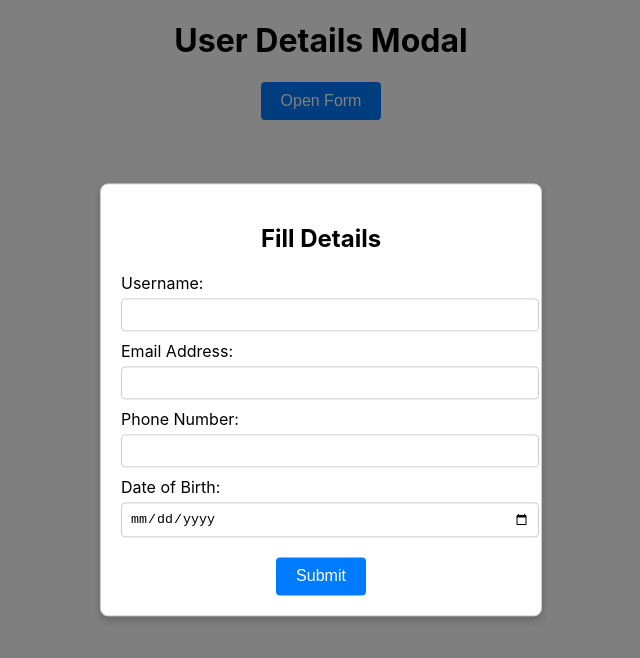
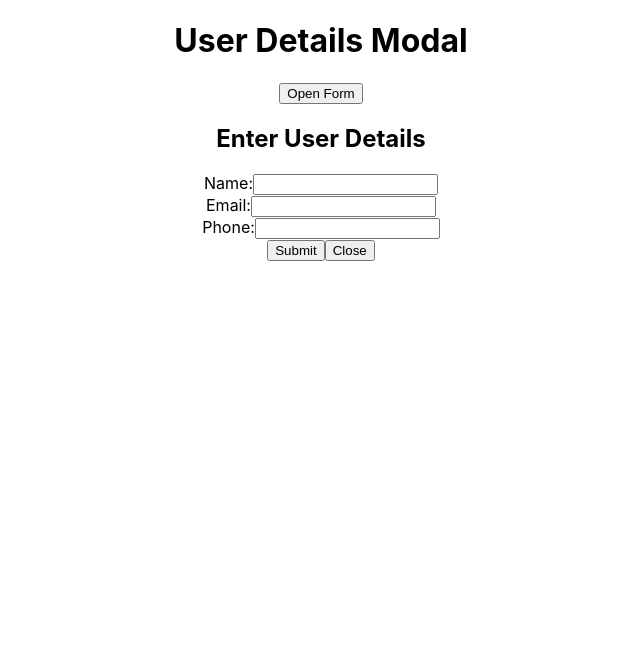
Before and after one commit to iamanjali/xmodal, a React (Create React App) app: page / in a window 1280 px wide. Both pictures are taken after a click on the button "Open Form". Shown: the top 658 px of the page, without its empty margins (319-959 px from the left). Built offline with nearby package versions, Linux system fonts and the light colour scheme.

Commit message:
Updated xmodal

```diff
--- a/src/Components/Home.jsx
+++ b/src/Components/Home.jsx
@@ -1,245 +1,245 @@
+import React, { useState } from "react";
+
+function Home() {
+  const [clicked, setClicked] = useState(false);
+
+  const handleButton = () => {
+    setClicked(!clicked);
+  };
+
+  return (
+    <div>
+      <h1>User Details Modal</h1>
+      <button onClick={handleButton}>Open Form</button>
+
+      {clicked && (
+        <div className="modal">
+          <div className="modal-content">
+            <h2>Enter User Details</h2>
+            <form>
+              <div>
+                <label htmlFor="name">Name:</label>
+                <input type="text" id="name" name="name" required />
+              </div>
+              <div>
+                <label htmlFor="email">Email:</label>
+                <input type="email" id="email" name="email" required />
+              </div>
+              <div>
+                <label htmlFor="phone">Phone:</label>
+                <input type="tel" id="phone" name="phone" required />
+              </div>
+              <div>
+                <button type="submit">Submit</button>
+                <button type="button" onClick={handleButton}>
+                  Close
+                </button>
+              </div>
+            </form>
+          </div>
+        </div>
+      )}
+
+    </div>
+  );
+}
+
+export default Home;
+
 // import React, { useState } from "react";
+// import Modal from "react-modal";
+
+// Modal.setAppElement("#root");
 
 // function Home() {
-//   const [clicked, setClicked] = useState(false);
+//   const [modalIsOpen, setModalIsOpen] = useState(false);
+//   const [formData, setFormData] = useState({
+//     username: "",
+//     email: "",
+//     phone: "",
+//     dob: "",
+//   });
 
-//   const handleButton = () => {
-//     setClicked(!clicked);
+//   const handleChange = (e) => {
+//     setFormData({ ...formData, [e.target.name]: e.target.value });
+//   };
+
+//   const handleSubmit = (e) => {
+//     e.preventDefault();
+//     const { username, email, phone, dob } = formData;
+
+//     // Validation
+//     if (!username || !email || !phone || !dob) {
+//       alert("All fields are required.");
+//       return;
+//     }
+
+//     if (!/^\d{10}$/.test(phone)) {
+//       alert("Invalid phone number. Please enter a 10-digit phone number.");
+//       return;
+//     }
+
+//     const currentDate = new Date();
+//     const enteredDate = new Date(dob);
+
+//     if (enteredDate > currentDate) {
+//       alert("Invalid date of birth. Please select a valid past date.");
+//       return;
+//     }
+
+//     // If all validations pass
+//     alert("Form submitted successfully!");
+//     setModalIsOpen(false);
+//   };
+
+//   const openModal = () => {
+//     setModalIsOpen(true);
+//   };
+
+//   const closeModal = () => {
+//     setModalIsOpen(false);
 //   };
 
 //   return (
-//     <div>
-//       <h1>User Details Modal</h1>
-//       <button onClick={handleButton}>Open Form</button>
+//     <div className="modal">
+//       <h1 style={{ textAlign: "center" }}>User Details Modal</h1>
+//       <div style={{ textAlign: "center", marginTop: "20px" }} className="modal-content">
+//         <button
+//           style={{
+//             padding: "10px 20px",
+//             fontSize: "16px",
+//             borderRadius: "4px",
+//             backgroundColor: "#007bff",
+//             color: "white",
+//             border: "none",
+//             cursor: "pointer",
+//           }}
+//           onClick={openModal}
+//         >
+//           Open Form
+//         </button>
+//       </div>
 
-//       {clicked && (
-//         <div>
-//           <div>
-//             <h2>Enter User Details</h2>
-//             <form>
-//               <div>
-//                 <label htmlFor="name">Name:</label>
-//                 <input type="text" id="name" name="name" required />
-//               </div>
-//               <div>
-//                 <label htmlFor="email">Email:</label>
-//                 <input type="email" id="email" name="email" required />
-//               </div>
-//               <div>
-//                 <label htmlFor="phone">Phone:</label>
-//                 <input type="tel" id="phone" name="phone" required />
-//               </div>
-//               <div>
-//                 <button type="submit">Submit</button>
-//                 <button type="button" onClick={handleButton}>
-//                   Close
-//                 </button>
-//               </div>
-//             </form>
+//       <Modal
+//         isOpen={modalIsOpen}
+//         onRequestClose={() => setModalIsOpen(false)}
+//         contentLabel="User Details Form"
+//         style={{
+//           overlay: {
+//             backgroundColor: "rgba(0, 0, 0, 0.5)",
+//           },
+//           content: {
+//             top: "50%",
+//             left: "50%",
+//             right: "auto",
+//             bottom: "auto",
+//             marginRight: "-50%",
+//             transform: "translate(-50%, -50%)",
+//             padding: "20px",
+//             borderRadius: "8px",
+//             boxShadow: "0 4px 8px rgba(0, 0, 0, 0.2)",
+//             width: "400px",
+//           },
+//         }}
+//       >
+//         <h2 style={{ textAlign: "center", marginBottom: "20px" }}>Fill Details</h2>
+//         <form onSubmit={handleSubmit}>
+//           <div style={{ marginBottom: "10px" }}>
+//             <label htmlFor="username" style={{ display: "block", marginBottom: "5px" }}>
+//               Username:
+//             </label>
+//             <input
+//               type="text"
+//               id="username"
+//               name="username"
+//               value={formData.username}
+//               onChange={handleChange}
+//               style={{
+//                 width: "100%",
+//                 padding: "8px",
+//                 borderRadius: "4px",
+//                 border: "1px solid #ccc",
+//               }}
+//               required
+//             />
 //           </div>
-//         </div>
-//       )}
-
+//           <div style={{ marginBottom: "10px" }}>
+//             <label htmlFor="email" style={{ display: "block", marginBottom: "5px" }}>
+//               Email Address:
+//             </label>
+//             <input
+//               type="email"
+//               id="email"
+//               name="email"
+//               value={formData.email}
+//               onChange={handleChange}
+//               style={{
+//                 width: "100%",
+//                 padding: "8px",
+//                 borderRadius: "4px",
+//                 border: "1px solid #ccc",
+//               }}
+//               required
+//             />
+//           </div>
+//           <div style={{ marginBottom: "10px" }}>
+//             <label htmlFor="phone" style={{ display: "block", marginBottom: "5px" }}>
+//               Phone Number:
+//             </label>
+//             <input
+//               type="tel"
+//               id="phone"
+//               name="phone"
+//               value={formData.phone}
+//               onChange={handleChange}
+//               style={{
+//                 width: "100%",
+//                 padding: "8px",
+//                 borderRadius: "4px",
+//                 border: "1px solid #ccc",
+//               }}
+//               required
+//             />
+//           </div>
+//           <div style={{ marginBottom: "20px" }}>
+//             <label htmlFor="dob" style={{ display: "block", marginBottom: "5px" }}>
+//               Date of Birth:
+//             </label>
+//             <input
+//               type="date"
+//               id="dob"
+//               name="dob"
+//               value={formData.dob}
+//               onChange={handleChange}
+//               style={{
+//                 width: "100%",
+//                 padding: "8px",
+//                 borderRadius: "4px",
+//                 border: "1px solid #ccc",
+//               }}
+//               required
+//             />
+//           </div>
+//           <div style={{ textAlign: "center" }}>
+//             <button
+//               type="submit"
+//               style={{
+//                 padding: "10px 20px",
+//                 fontSize: "16px",
+//                 borderRadius: "4px",
+//                 backgroundColor: "#007bff",
+//                 color: "white",
+//                 border: "none",
+//                 cursor: "pointer",
+//               }}
+//             >
+//               Submit
+//             </button>
+//           </div>
+//         </form>
+//       </Modal>
 //     </div>
 //   );
 // }
 
 // export default Home;
-
-import React, { useState } from "react";
-import Modal from "react-modal";
-
-Modal.setAppElement("#root");
-
-function Home() {
-  const [modalIsOpen, setModalIsOpen] = useState(false);
-  const [formData, setFormData] = useState({
-    username: "",
-    email: "",
-    phone: "",
-    dob: "",
-  });
-
-  const handleChange = (e) => {
-    setFormData({ ...formData, [e.target.name]: e.target.value });
-  };
-
-  const handleSubmit = (e) => {
-    e.preventDefault();
-    const { username, email, phone, dob } = formData;
-
-    // Validation
-    if (!username || !email || !phone || !dob) {
-      alert("All fields are required.");
-      return;
-    }
-
-    if (!/^\d{10}$/.test(phone)) {
-      alert("Invalid phone number. Please enter a 10-digit phone number.");
-      return;
-    }
-
-    const currentDate = new Date();
-    const enteredDate = new Date(dob);
-
-    if (enteredDate > currentDate) {
-      alert("Invalid date of birth. Please select a valid past date.");
-      return;
-    }
-
-    // If all validations pass
-    alert("Form submitted successfully!");
-    setModalIsOpen(false);
-  };
-
-  const openModal = () => {
-    setModalIsOpen(true);
-  };
-
-  const closeModal = () => {
-    setModalIsOpen(false);
-  };
-
-  return (
-    <div>
-      <h1 style={{ textAlign: "center" }}>User Details Modal</h1>
-      <div style={{ textAlign: "center", marginTop: "20px" }}>
-        <button
-          style={{
-            padding: "10px 20px",
-            fontSize: "16px",
-            borderRadius: "4px",
-            backgroundColor: "#007bff",
-            color: "white",
-            border: "none",
-            cursor: "pointer",
-          }}
-          onClick={openModal}
-        >
-          Open Form
-        </button>
-      </div>
-
-      <Modal
-        isOpen={modalIsOpen}
-        onRequestClose={() => setModalIsOpen(false)}
-        contentLabel="User Details Form"
-        style={{
-          overlay: {
-            backgroundColor: "rgba(0, 0, 0, 0.5)",
-          },
-          content: {
-            top: "50%",
-            left: "50%",
-            right: "auto",
-            bottom: "auto",
-            marginRight: "-50%",
-            transform: "translate(-50%, -50%)",
-            padding: "20px",
-            borderRadius: "8px",
-            boxShadow: "0 4px 8px rgba(0, 0, 0, 0.2)",
-            width: "400px",
-          },
-        }}
-      >
-        <h2 style={{ textAlign: "center", marginBottom: "20px" }}>Fill Details</h2>
-        <form onSubmit={handleSubmit}>
-          <div style={{ marginBottom: "10px" }}>
-            <label htmlFor="username" style={{ display: "block", marginBottom: "5px" }}>
-              Username:
-            </label>
-            <input
-              type="text"
-              id="username"
-              name="username"
-              value={formData.username}
-              onChange={handleChange}
-              style={{
-                width: "100%",
-                padding: "8px",
-                borderRadius: "4px",
-                border: "1px solid #ccc",
-              }}
-              required
-            />
-          </div>
-          <div style={{ marginBottom: "10px" }}>
-            <label htmlFor="email" style={{ display: "block", marginBottom: "5px" }}>
-              Email Address:
-            </label>
-            <input
-              type="email"
-              id="email"
-              name="email"
-              value={formData.email}
-              onChange={handleChange}
-              style={{
-                width: "100%",
-                padding: "8px",
-                borderRadius: "4px",
-                border: "1px solid #ccc",
-              }}
-              required
-            />
-          </div>
-          <div style={{ marginBottom: "10px" }}>
-            <label htmlFor="phone" style={{ display: "block", marginBottom: "5px" }}>
-              Phone Number:
-            </label>
-            <input
-              type="tel"
-              id="phone"
-              name="phone"
-              value={formData.phone}
-              onChange={handleChange}
-              style={{
-                width: "100%",
-                padding: "8px",
-                borderRadius: "4px",
-                border: "1px solid #ccc",
-              }}
-              required
-            />
-          </div>
-          <div style={{ marginBottom: "20px" }}>
-            <label htmlFor="dob" style={{ display: "block", marginBottom: "5px" }}>
-              Date of Birth:
-            </label>
-            <input
-              type="date"
-              id="dob"
-              name="dob"
-              value={formData.dob}
-              onChange={handleChange}
-              style={{
-                width: "100%",
-                padding: "8px",
-                borderRadius: "4px",
-                border: "1px solid #ccc",
-              }}
-              required
-            />
-          </div>
-          <div style={{ textAlign: "center" }}>
-            <button
-              type="submit"
-              style={{
-                padding: "10px 20px",
-                fontSize: "16px",
-                borderRadius: "4px",
-                backgroundColor: "#007bff",
-                color: "white",
-                border: "none",
-                cursor: "pointer",
-              }}
-            >
-              Submit
-            </button>
-          </div>
-        </form>
-      </Modal>
-    </div>
-  );
-}
-
-export default Home;
```
